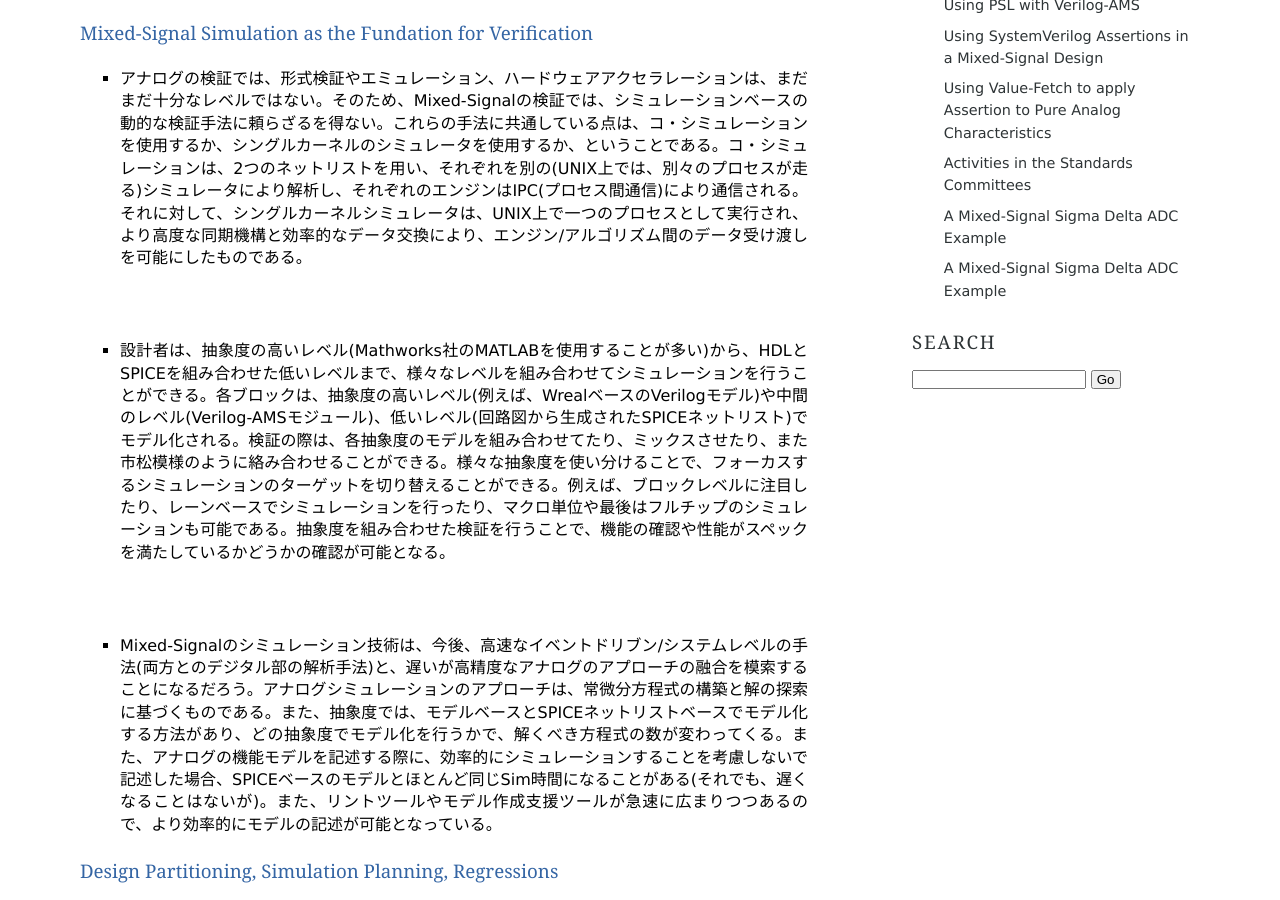
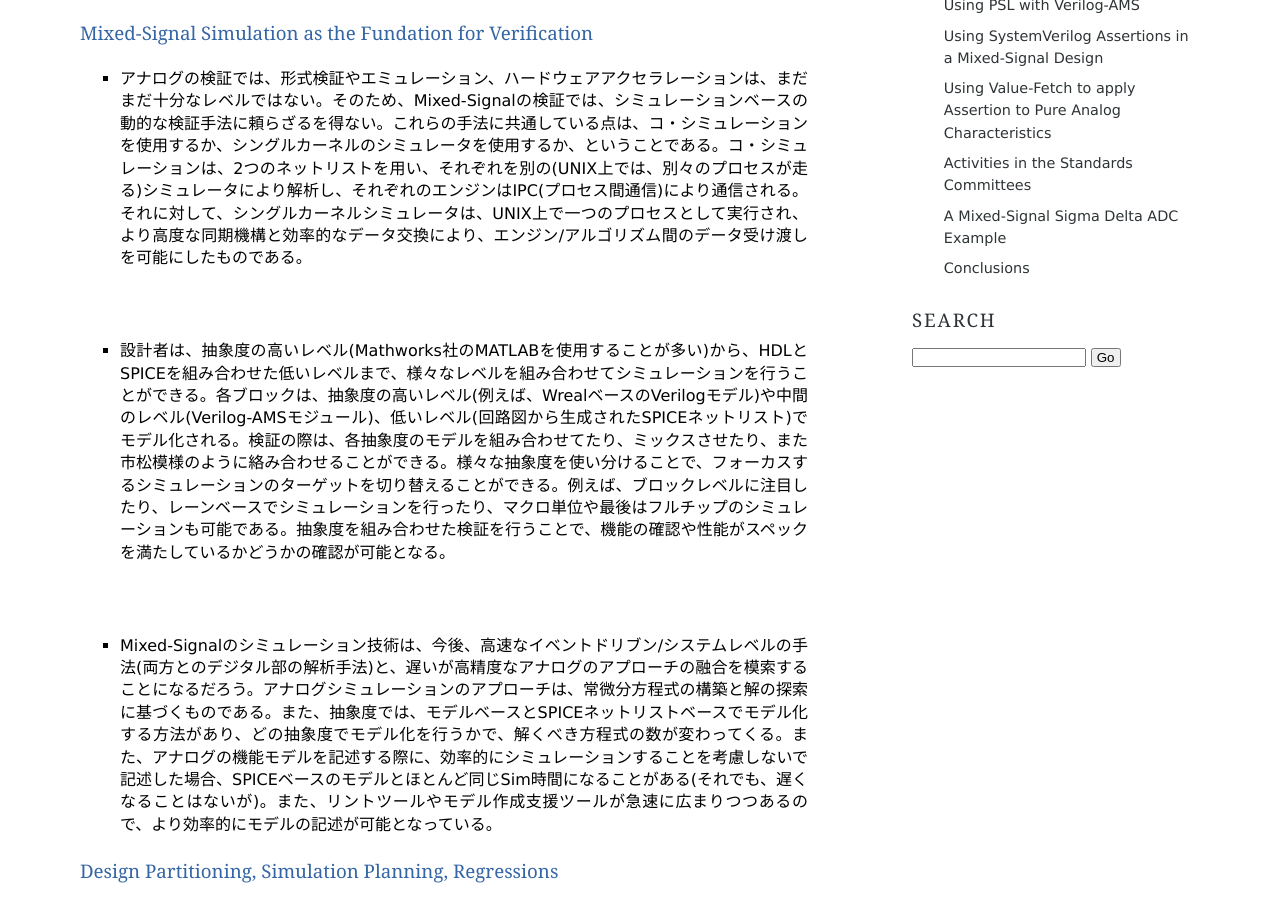
Before and after one commit to mizutomo/MSMG, a Sphinx documentation site: the page built from source/Ch4_Mixed-Signal_Verification_Methodology.rst, in a window 1280 px wide and 900 px high, scrolled down 1160 px. Built offline with Sphinx 7.4.7, drawn with Linux system fonts in a browser that asks for light colours; some of the changed text lies outside the part shown.

Commit message:
結論の表題が間違っていたのを訂正

```diff
--- a/source/Ch4_Mixed-Signal_Verification_Methodology.rst
+++ b/source/Ch4_Mixed-Signal_Verification_Methodology.rst
@@ -849,7 +849,7 @@
 
 
 
-A Mixed-Signal Sigma Delta ADC Example
+Conclusions
 -----------------------------------------------------------
 
   * | このセクションでは、アナログとミックスドシグナル検証の挑戦の調査と、どの様にアサーションを基にした検証のコンセプトが取り組まれているのかを評価することが目的であった。
```
